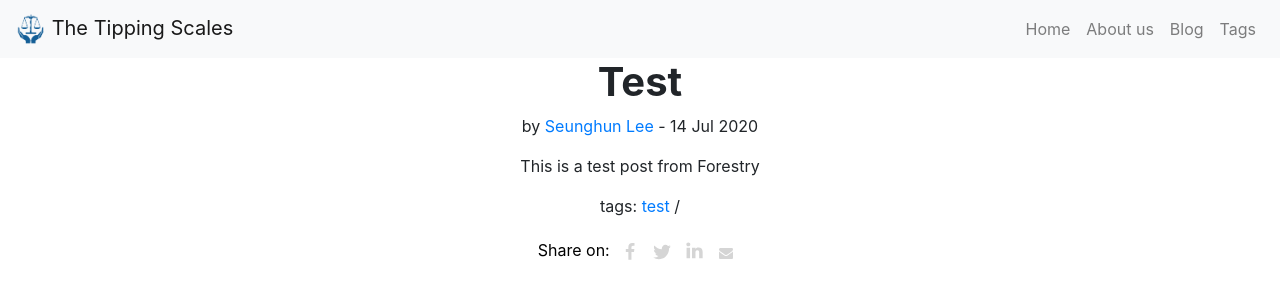
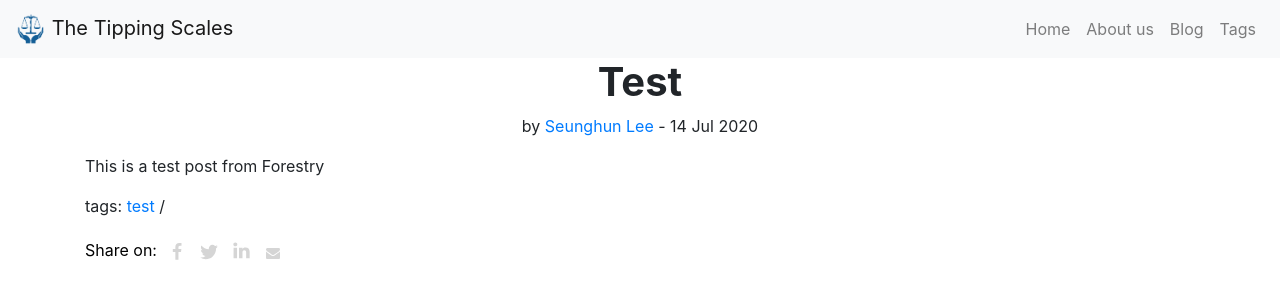
Before and after one commit to thetippingscales/thetippingscales.github.io, a Jekyll site: the page built from _posts/2020-07-14-test.md, in a window 1280 px wide. Shown: the top 300 px of the page. Built offline with Jekyll 4.4.1, drawn with Linux system fonts in a browser that asks for light colours.

Commit message:
only title, author and date on center

```diff
--- a/_layouts/post.html
+++ b/_layouts/post.html
@@ -2,9 +2,8 @@
 layout: default
 image-fluid: true
 ---
-<div class="text-center">
-    <h1 class="font-weight-bold">{{ page.title }}</h1>
-    <p>by <a href="{{ site.url }}/people/{{ page.author | downcase | replace: ' ', '-' }}">{{ page.author }}</a> - {{ page.date | date_to_string }}</p>
+<h1 class="font-weight-bold text-center">{{ page.title }}</h1>
+<p class="text-center">by <a href="{{ site.url }}/people/{{ page.author | downcase | replace: ' ', '-' }}">{{ page.author }}</a> - {{ page.date | date_to_string }}</p>
 
 {{ content }}
 
@@ -18,4 +17,3 @@ image-fluid: true
 {% endif %}
 
 {% include share-buttons.html %}
-</div>
```
Lines whose indentation alone changed are shown as unchanged.
